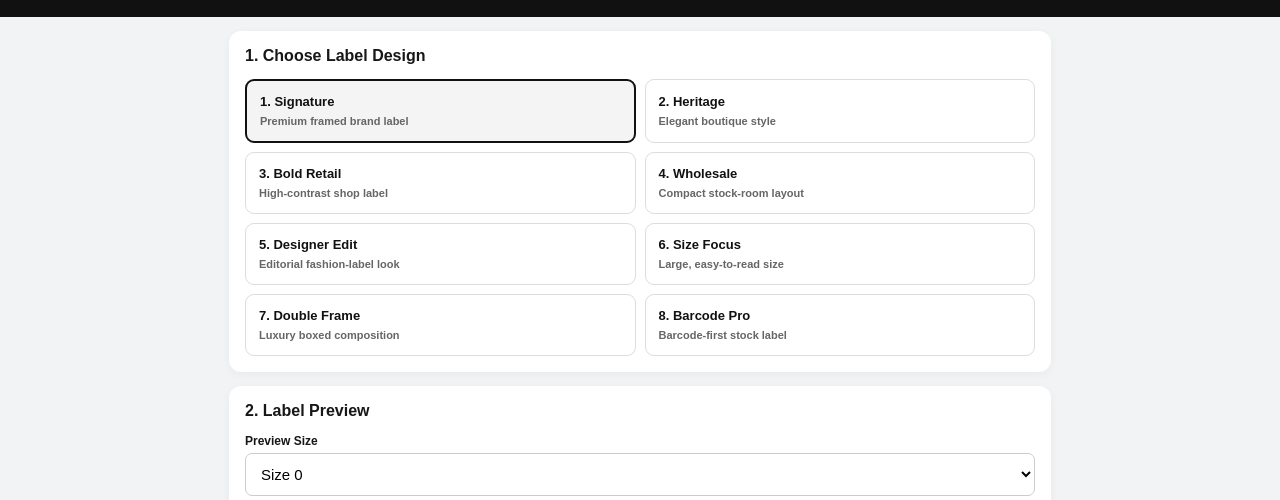
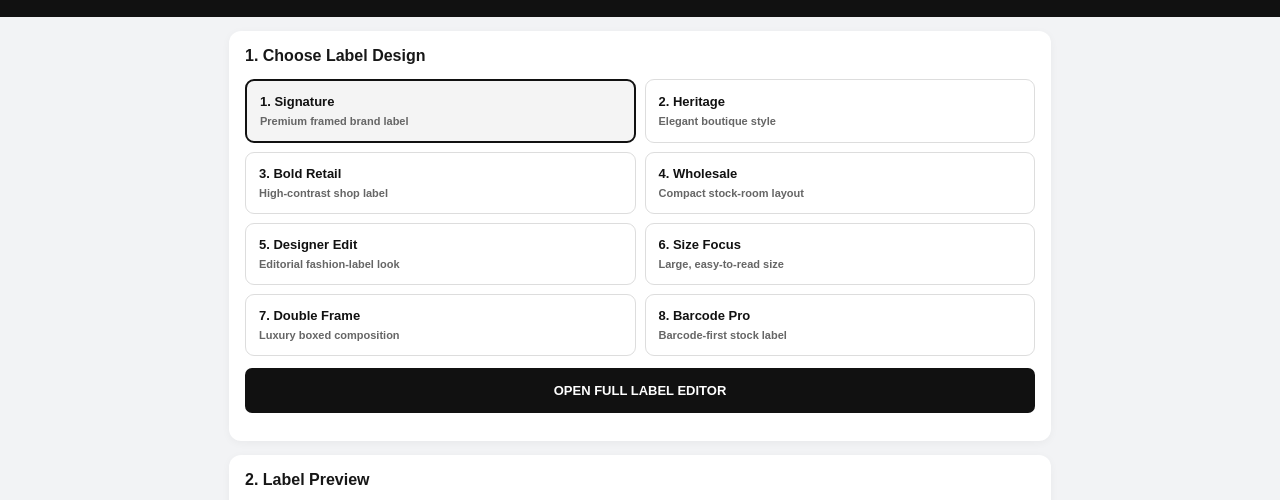
Before and after one commit to rohanrm18/prasad-label-studio, a plain HTML site: page index.html in a window 1280 px wide. Shown: the part 69-569 px from the top of the page. Drawn offline with Linux system fonts and the light colour scheme.

Commit message:
Connect full label editor to app

```diff
--- a/index.html
+++ b/index.html
@@ -996,5 +996,6 @@ updateBarcodeHistorySummary();
 
 showWorkflowStep(1);
 </script>
+<script src="./editor.js"></script>
 </body>
 </html>
```
